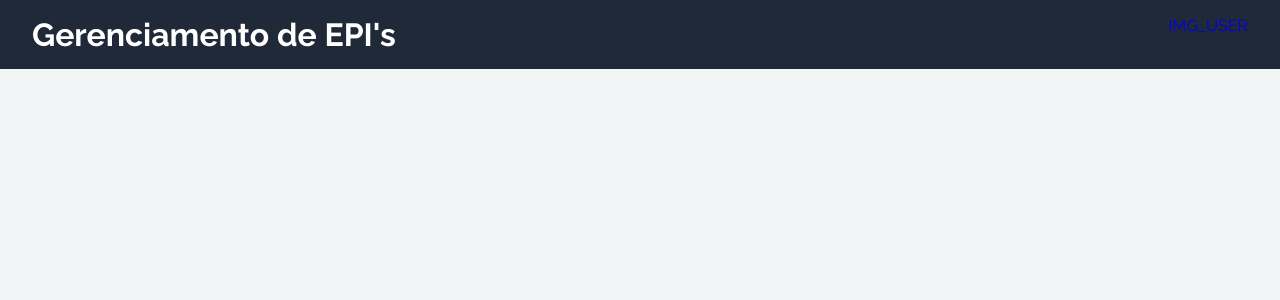
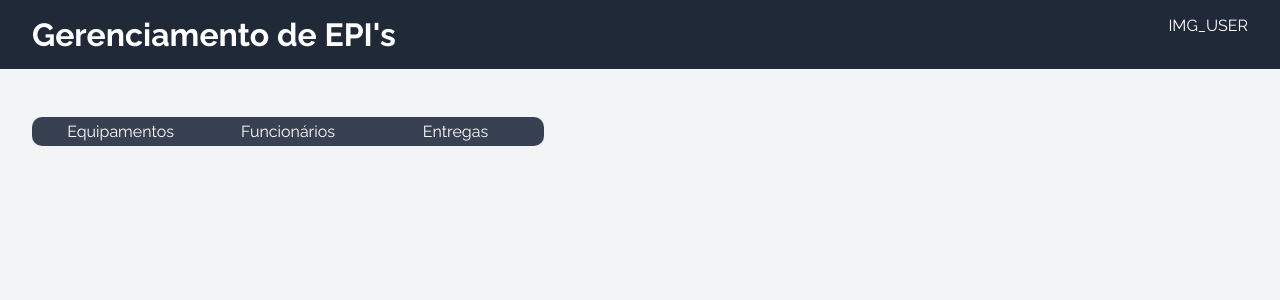
Before and after one commit to EricSilvaPereira/projeto_epi, a React (Vite) app in the folder projeto_epi/: page / in a window 1280 px wide. Shown: the top 300 px of the page. Built offline with nearby package versions, Linux system fonts and the light colour scheme.

Commit message:
adição do componente MenuNavbar

```diff
--- a/projeto_epi/src/components/Header/Header.css
+++ b/projeto_epi/src/components/Header/Header.css
@@ -1,9 +1,5 @@
 header {
   min-width: 100%;
-}
-
-header {
-  width: 100%;
   display: flex;
   flex-direction: row;
   justify-content: space-between;
--- a/projeto_epi/src/components/Header/Header.jsx
+++ b/projeto_epi/src/components/Header/Header.jsx
@@ -1,7 +1,6 @@
 import "./Header.css";
-const FirstNavbar = () => {
+const Header = () => {
   return (
-    <div>
     <header>
       <div id="title">
         <h1>Gerenciamento de EPI's</h1>
@@ -10,8 +9,7 @@ const FirstNavbar = () => {
         <a href="user">IMG_USER</a>
       </div>
     </header>
-    </div>
   );
 };
 
-export default FirstNavbar;
+export default Header;
--- /dev/null
+++ b/projeto_epi/src/components/MenuNavbar/MenuNavbar.css
@@ -0,0 +1,37 @@
+#menu {
+  width: 40%;
+  margin: 3rem 2rem;
+}
+
+nav {
+  background-color: var(--color-secondary);
+  padding: 0.3rem;
+  border-radius: 10px;
+}
+
+ul {
+  display: flex;
+  flex-direction: row;
+}
+
+li {
+  flex: 1;
+  text-align: center;
+  font-weight: 400;
+  border-radius: 6px;
+}
+
+a {
+  display: block;
+  width: 100%;
+  border-radius: 5px;
+  color: #fff;
+  cursor: pointer;
+  transition: 0.2s;
+}
+
+a:hover,
+a.active {
+  background-color: var(--color-bg);
+  color: var(--color-text);
+}
--- /dev/null
+++ b/projeto_epi/src/components/MenuNavbar/MenuNavbar.jsx
@@ -0,0 +1,24 @@
+import { NavLink } from "react-router-dom";
+import "./MenuNavbar.css";
+
+const MenuNavbar = () => {
+  const links = [
+    { to: "/equipments", label: "Equipamentos" },
+    { to: "/employees", label: "Funcionários" },
+    { to: "/deliverys", label: "Entregas" },
+  ];
+  return (
+    <div id="menu">
+      <nav>
+        <ul>
+          {links.map((link) => (
+            <li key="link.to">
+              <NavLink to={link.to}>{link.label}</NavLink>
+            </li>
+          ))}
+        </ul>
+      </nav>
+    </div>
+  );
+};
+export default MenuNavbar;
--- a/projeto_epi/src/index.css
+++ b/projeto_epi/src/index.css
@@ -2,6 +2,7 @@
   --color-primary: #1f2937;
   --color-secondary: #374151;
   --color-bg: #f3f4f6;
+
   --color-text: #111827;
   --color-text-secondary: #6b7280;
   --color-success: #047857;
@@ -15,8 +16,13 @@
   box-sizing: border-box;
   font-family: "Raleway", sans-serif;
   text-decoration: none;
+  list-style: none;
 }
 
 body {
   background-color: var(--color-bg);
 }
+
+a {
+  color: inherit;
+}
--- a/projeto_epi/src/pages/Layout.jsx
+++ b/projeto_epi/src/pages/Layout.jsx
@@ -1,9 +1,13 @@
-import FirstNavbar from "../components/Header/Header";
+import { Outlet } from "react-router-dom";
+import Header from "../components/Header/Header";
+import MenuNavbar from "../components/MenuNavbar/MenuNavbar";
 
 const Layout = () => {
   return (
     <div className="main-layout">
-      <FirstNavbar />
+      <Header />
+      <MenuNavbar />
+      <Outlet />
     </div>
   );
 };
--- a/projeto_epi/src/routes.jsx
+++ b/projeto_epi/src/routes.jsx
@@ -6,6 +6,7 @@ const routes = () => {
     <BrowserRouter>
       <Routes>
         <Route path="/" element={<Layout />}></Route>
+        <Route path="employees" element={<Layout />}></Route>
       </Routes>
     </BrowserRouter>
   );
```
Lines whose indentation alone changed are shown as unchanged.
